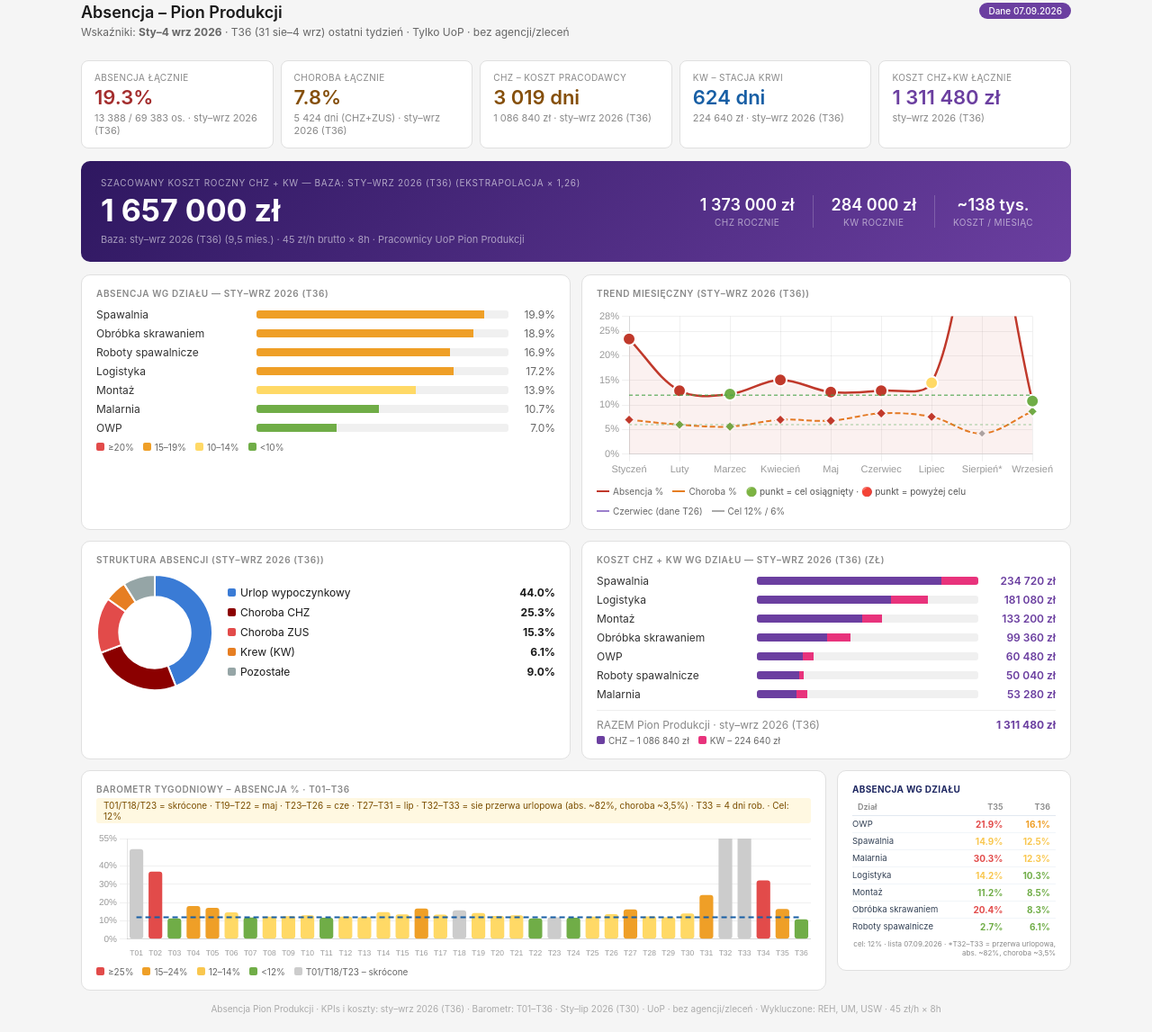
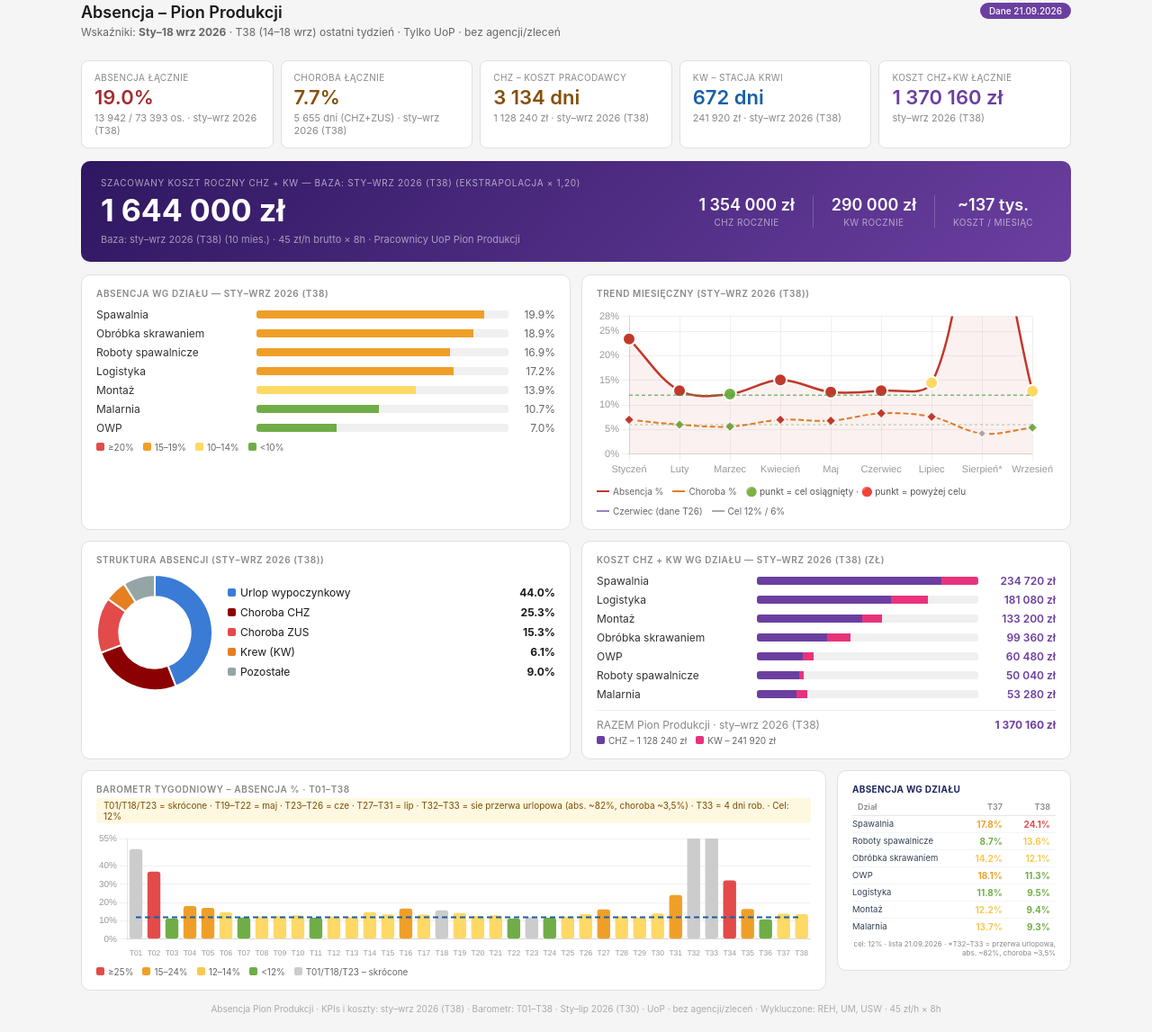
Before and after one commit to magdalenasiemienczuk/dashboard_HR, a plain HTML site: page index.html in a window 1280 px wide. Shown: the part 17-1164 px from the top of the page at 90% size. Drawn offline with nearby package versions, Linux system fonts and the light colour scheme.

Commit message:
Add files via upload

```diff
--- a/index.html
+++ b/index.html
@@ -74,39 +74,39 @@
   <div class="header">
     <div>
       <h1>Absencja – Pion Produkcji</h1>
-      <div class="subtitle">Wskaźniki: <strong>Sty–4 wrz 2026</strong> · T36 (31 sie–4 wrz) ostatni tydzień · Tylko UoP · bez agencji/zleceń</div>
+      <div class="subtitle">Wskaźniki: <strong>Sty–18 wrz 2026</strong> · T38 (14–18 wrz) ostatni tydzień · Tylko UoP · bez agencji/zleceń</div>
     </div>
-    <span class="badge">Dane 07.09.2026</span>
+    <span class="badge">Dane 21.09.2026</span>
   </div>
 
 
   <!-- KPI -->
   <div class="kpis">
-    <div class="kpi danger"><div class="kpi-label">Absencja łącznie</div><div class="kpi-val">19.3%</div><div class="kpi-sub">13 388 / 69 383 os. · sty–wrz 2026 (T36)</div></div>
-    <div class="kpi warn"><div class="kpi-label">Choroba łącznie</div><div class="kpi-val">7.8%</div><div class="kpi-sub">5 424 dni (CHZ+ZUS) · sty–wrz 2026 (T36)</div></div>
-    <div class="kpi warn"><div class="kpi-label">CHZ – koszt pracodawcy</div><div class="kpi-val">3 019 dni</div><div class="kpi-sub">1 086 840 zł · sty–wrz 2026 (T36)</div></div>
-    <div class="kpi info"><div class="kpi-label">KW – stacja krwi</div><div class="kpi-val">624 dni</div><div class="kpi-sub">224 640 zł · sty–wrz 2026 (T36)</div></div>
-    <div class="kpi money"><div class="kpi-label">Koszt CHZ+KW łącznie</div><div class="kpi-val">1 311 480 zł</div><div class="kpi-sub">sty–wrz 2026 (T36)</div></div>
+    <div class="kpi danger"><div class="kpi-label">Absencja łącznie</div><div class="kpi-val">19.0%</div><div class="kpi-sub">13 942 / 73 393 os. · sty–wrz 2026 (T38)</div></div>
+    <div class="kpi warn"><div class="kpi-label">Choroba łącznie</div><div class="kpi-val">7.7%</div><div class="kpi-sub">5 655 dni (CHZ+ZUS) · sty–wrz 2026 (T38)</div></div>
+    <div class="kpi warn"><div class="kpi-label">CHZ – koszt pracodawcy</div><div class="kpi-val">3 134 dni</div><div class="kpi-sub">1 128 240 zł · sty–wrz 2026 (T38)</div></div>
+    <div class="kpi info"><div class="kpi-label">KW – stacja krwi</div><div class="kpi-val">672 dni</div><div class="kpi-sub">241 920 zł · sty–wrz 2026 (T38)</div></div>
+    <div class="kpi money"><div class="kpi-label">Koszt CHZ+KW łącznie</div><div class="kpi-val">1 370 160 zł</div><div class="kpi-sub">sty–wrz 2026 (T38)</div></div>
   </div>
 
   <!-- ROCZNIE -->
   <div class="rocznie">
     <div class="rocznie-main">
-      <div class="rocznie-label">Szacowany koszt roczny CHZ + KW — baza: sty–wrz 2026 (T36) (ekstrapolacja × 1,26)</div>
-      <div class="rocznie-val">1 657 000 zł</div>
-      <div class="rocznie-sub">Baza: sty–wrz 2026 (T36) (9,5 mies.) · 45 zł/h brutto × 8h · Pracownicy UoP Pion Produkcji</div>
+      <div class="rocznie-label">Szacowany koszt roczny CHZ + KW — baza: sty–wrz 2026 (T38) (ekstrapolacja × 1,20)</div>
+      <div class="rocznie-val">1 644 000 zł</div>
+      <div class="rocznie-sub">Baza: sty–wrz 2026 (T38) (10 mies.) · 45 zł/h brutto × 8h · Pracownicy UoP Pion Produkcji</div>
     </div>
     <div class="rocznie-split">
-      <div class="rocznie-item"><div class="rocznie-item-val">1 373 000 zł</div><div class="rocznie-item-label">CHZ rocznie</div></div>
-      <div class="rocznie-item"><div class="rocznie-item-val">284 000 zł</div><div class="rocznie-item-label">KW rocznie</div></div>
-      <div class="rocznie-item"><div class="rocznie-item-val">~138 tys.</div><div class="rocznie-item-label">Koszt / miesiąc</div></div>
+      <div class="rocznie-item"><div class="rocznie-item-val">1 354 000 zł</div><div class="rocznie-item-label">CHZ rocznie</div></div>
+      <div class="rocznie-item"><div class="rocznie-item-val">290 000 zł</div><div class="rocznie-item-label">KW rocznie</div></div>
+      <div class="rocznie-item"><div class="rocznie-item-val">~137 tys.</div><div class="rocznie-item-label">Koszt / miesiąc</div></div>
     </div>
   </div>
 
   <!-- RZĄD 1 -->
   <div class="grid2">
     <div class="panel">
-      <div class="sec">Absencja wg działu — sty–wrz 2026 (T36)</div>
+      <div class="sec">Absencja wg działu — sty–wrz 2026 (T38)</div>
       <div id="bary-dzial"></div>
       <div class="legend">
         <span><span class="dot" style="background:#E24B4A"></span>≥20%</span>
@@ -116,7 +116,7 @@
       </div>
     </div>
     <div class="panel">
-      <div class="sec">Trend miesięczny (sty–wrz 2026 (T36))</div>
+      <div class="sec">Trend miesięczny (sty–wrz 2026 (T38))</div>
       <div style="position:relative;height:190px"><canvas id="trendChart"></canvas></div>
       <div class="legend">
         <span><span style="display:inline-block;width:14px;height:2px;background:#C0392B;vertical-align:middle"></span>Absencja %</span>
@@ -132,7 +132,7 @@
   <!-- RZĄD 2 -->
   <div class="grid2">
     <div class="panel">
-      <div class="sec">Struktura absencji (sty–wrz 2026 (T36))</div>
+      <div class="sec">Struktura absencji (sty–wrz 2026 (T38))</div>
       <div class="donut-row">
         <div style="position:relative;width:130px;height:130px"><canvas id="donut"></canvas></div>
         <div class="donut-legend">
@@ -145,14 +145,14 @@
       </div>
     </div>
     <div class="panel">
-      <div class="sec">Koszt CHZ + KW wg działu — sty–wrz 2026 (T36) (zł)</div>
+      <div class="sec">Koszt CHZ + KW wg działu — sty–wrz 2026 (T38) (zł)</div>
       <div id="bary-koszt"></div>
       <div class="koszt-total">
-        <div class="koszt-total-row"><span style="color:#888">RAZEM Pion Produkcji · sty–wrz 2026 (T36)</span><strong style="color:#6B3FA0">1 311 480 zł</strong></div>
+        <div class="koszt-total-row"><span style="color:#888">RAZEM Pion Produkcji · sty–wrz 2026 (T38)</span><strong style="color:#6B3FA0">1 370 160 zł</strong></div>
       </div>
       <div class="legend" style="margin-top:4px">
-        <span><span class="dot" style="background:#6B3FA0"></span>CHZ – 1 086 840 zł</span>
-        <span><span class="dot" style="background:#E8337C"></span>KW – 224 640 zł</span>
+        <span><span class="dot" style="background:#6B3FA0"></span>CHZ – 1 128 240 zł</span>
+        <span><span class="dot" style="background:#E8337C"></span>KW – 241 920 zł</span>
       </div>
     </div>
   </div>
@@ -161,7 +161,7 @@
   <div style="display:grid;grid-template-columns:1fr 260px;gap:12px;margin-top:12px;align-items:start">
     <div class="panel">
       <div class="barometr-note">
-        <div class="sec" style="margin:0">Barometr tygodniowy – absencja % · T01–T36</div>
+        <div class="sec" style="margin:0">Barometr tygodniowy – absencja % · T01–T38</div>
         <span class="maj-tag">T01/T18/T23 = skrócone · T19–T22 = maj · T23–T26 = cze · T27–T31 = lip · T32–T33 = sie przerwa urlopowa (abs. ~82%, choroba ~3,5%) · T33 = 4 dni rob. · Cel: 12%</span>
       </div>
       <div style="position:relative;height:145px"><canvas id="weekChart"></canvas></div>
@@ -176,23 +176,23 @@
     <div class="panel">
       <div class="tdzial-title">ABSENCJA WG DZIAŁU</div>
       <table class="tdzial-table">
-        <thead><tr><th>Dział</th><th>T35</th><th>T36</th></tr></thead>
+        <thead><tr><th>Dział</th><th>T37</th><th>T38</th></tr></thead>
         <tbody>
-          <tr><td class="td-name">OWP</td><td class="td-val" style="color:#E24B4A;font-weight:700">21.9%</td><td class="td-val" style="color:#EF9F27;font-weight:700">16.1%</td></tr>
-          <tr><td class="td-name">Spawalnia</td><td class="td-val" style="color:#F9C74F;font-weight:700">14.9%</td><td class="td-val" style="color:#F9C74F;font-weight:700">12.5%</td></tr>
-          <tr><td class="td-name">Malarnia</td><td class="td-val" style="color:#E24B4A;font-weight:700">30.3%</td><td class="td-val" style="color:#F9C74F;font-weight:700">12.3%</td></tr>
-          <tr><td class="td-name">Logistyka</td><td class="td-val" style="color:#F9C74F;font-weight:700">14.2%</td><td class="td-val" style="color:#70AD47;font-weight:700">10.3%</td></tr>
-          <tr><td class="td-name">Montaż</td><td class="td-val" style="color:#70AD47;font-weight:700">11.2%</td><td class="td-val" style="color:#70AD47;font-weight:700">8.5%</td></tr>
-          <tr><td class="td-name">Obróbka skrawaniem</td><td class="td-val" style="color:#E24B4A;font-weight:700">20.4%</td><td class="td-val" style="color:#70AD47;font-weight:700">8.3%</td></tr>
-          <tr><td class="td-name">Roboty spawalnicze</td><td class="td-val" style="color:#70AD47;font-weight:700">2.7%</td><td class="td-val" style="color:#70AD47;font-weight:700">6.1%</td></tr>
+          <tr><td class="td-name">Spawalnia</td><td class="td-val" style="color:#EF9F27;font-weight:700">17.8%</td><td class="td-val" style="color:#E24B4A;font-weight:700">24.1%</td></tr>
+          <tr><td class="td-name">Roboty spawalnicze</td><td class="td-val" style="color:#70AD47;font-weight:700">8.7%</td><td class="td-val" style="color:#F9C74F;font-weight:700">13.6%</td></tr>
+          <tr><td class="td-name">Obróbka skrawaniem</td><td class="td-val" style="color:#F9C74F;font-weight:700">14.2%</td><td class="td-val" style="color:#F9C74F;font-weight:700">12.1%</td></tr>
+          <tr><td class="td-name">OWP</td><td class="td-val" style="color:#EF9F27;font-weight:700">18.1%</td><td class="td-val" style="color:#70AD47;font-weight:700">11.3%</td></tr>
+          <tr><td class="td-name">Logistyka</td><td class="td-val" style="color:#70AD47;font-weight:700">11.8%</td><td class="td-val" style="color:#70AD47;font-weight:700">9.5%</td></tr>
+          <tr><td class="td-name">Montaż</td><td class="td-val" style="color:#F9C74F;font-weight:700">12.2%</td><td class="td-val" style="color:#70AD47;font-weight:700">9.4%</td></tr>
+          <tr><td class="td-name">Malarnia</td><td class="td-val" style="color:#F9C74F;font-weight:700">13.7%</td><td class="td-val" style="color:#70AD47;font-weight:700">9.3%</td></tr>
         </tbody>
       </table>
-      <div class="tdzial-cel">cel: 12% · lista 07.09.2026 · *T32–T33 = przerwa urlopowa, abs. ~82%, choroba ~3,5%</div>
+      <div class="tdzial-cel">cel: 12% · lista 21.09.2026 · *T32–T33 = przerwa urlopowa, abs. ~82%, choroba ~3,5%</div>
     </div>
   </div>
 
   <div class="footer">
-    Absencja Pion Produkcji · KPIs i koszty: sty–wrz 2026 (T36) · Barometr: T01–T36 · Sty–lip 2026 (T30) · UoP · bez agencji/zleceń · Wykluczone: REH, UM, USW · 45 zł/h × 8h
+    Absencja Pion Produkcji · KPIs i koszty: sty–wrz 2026 (T38) · Barometr: T01–T38 · Sty–lip 2026 (T30) · UoP · bez agencji/zleceń · Wykluczone: REH, UM, USW · 45 zł/h × 8h
   </div>
 
 </div><!-- /container -->
@@ -232,15 +232,15 @@ new Chart(document.getElementById("trendChart"),{type:"line",
   data:{labels:["Styczeń","Luty","Marzec","Kwiecień","Maj","Czerwiec","Lipiec","Sierpień*","Wrzesień"],
     datasets:[
       {label:"Absencja %",
-       data:[23.4,12.9,12.2,15.1,12.6,12.9,14.5,51.8,10.8],
+       data:[23.4,12.9,12.2,15.1,12.6,12.9,14.5,51.8,12.8],
        borderColor:"#C0392B",borderWidth:2.5,
        backgroundColor:"rgba(192,57,43,0.07)",fill:true,tension:0.35,
        pointRadius:[7,7,7,7,7,7,7,5,7],
-       pointBackgroundColor:["#C0392B","#C0392B","#70AD47","#C0392B","#C0392B","#C0392B","#FFD966","#AAAAAA","#70AD47"],
+       pointBackgroundColor:["#C0392B","#C0392B","#70AD47","#C0392B","#C0392B","#C0392B","#FFD966","#AAAAAA","#FFD966"],
        pointBorderColor:"#fff",pointBorderWidth:2,
        pointStyle:"circle",order:1},
       {label:"Choroba %",
-       data:[7.0,6.0,5.6,7.0,6.8,8.3,7.6,4.2,8.7],
+       data:[7.0,6.0,5.6,7.0,6.8,8.3,7.6,4.2,5.4],
        borderColor:"#E67E22",borderWidth:2,borderDash:[6,3],
        fill:false,tension:0.35,
        pointRadius:[6,6,6,6,6,6,6,5,6],
@@ -281,9 +281,9 @@ new Chart(document.getElementById("donut"),{type:"doughnut",
 });
 
 // Barometr
-const wLabels=["T01","T02","T03","T04","T05","T06","T07","T08","T09","T10","T11","T12","T13","T14","T15","T16","T17","T18","T19","T20","T21","T22","T23","T24","T25","T26","T27","T28","T29","T30","T31","T32","T33","T34","T35","T36"];
-const wVals=  [49.2, 36.9, 11.4, 18.1, 17.1, 14.7, 11.8, 12.3, 12.6, 13.0, 11.7, 12.3, 12.1, 14.8, 13.5, 16.8, 13.4, 15.8, 14.3, 12.7, 13.1, 11.4, 12.0, 11.7, 12.3, 13.7, 16.3, 12.4, 12.0, 14.1, 24.1, 80.9, 84.7, 32.1, 16.5, 10.8];
-const wDaty=["1–2 sty (skrócony)","5–9 sty","12–16 sty","19–23 sty","26–30 sty","2–6 lut","9–13 lut","16–20 lut","23–27 lut","2–6 mar","9–13 mar","16–20 mar","23–27 mar","30 mar–3 kwi","6–10 kwi","13–17 kwi","20–24 kwi","27–30 kwi (4 dni, bez 1 maja)","4–8 maj","11–15 maj","18–22 maj","25–29 maj","1–3 cze (3 dni, Boże Ciało)","8–12 cze","15–19 cze","22–26 cze","29 cze–3 lip","6–10 lip","13–17 lip","20–24 lip","27–31 lip","3–7 sie (przerwa urlopowa)","10–13 sie (przerwa, 4 dni)","17–21 sie","24–28 sie","31 sie–4 wrz"];
+const wLabels=["T01","T02","T03","T04","T05","T06","T07","T08","T09","T10","T11","T12","T13","T14","T15","T16","T17","T18","T19","T20","T21","T22","T23","T24","T25","T26","T27","T28","T29","T30","T31","T32","T33","T34","T35","T36","T37","T38"];
+const wVals=  [49.2, 36.9, 11.4, 18.1, 17.1, 14.7, 11.8, 12.3, 12.6, 13.0, 11.7, 12.3, 12.1, 14.8, 13.5, 16.8, 13.4, 15.8, 14.3, 12.7, 13.1, 11.4, 12.0, 11.7, 12.3, 13.7, 16.3, 12.4, 12.0, 14.1, 24.1, 80.9, 84.7, 32.1, 16.5, 10.8, 13.9, 13.7];
+const wDaty=["1–2 sty (skrócony)","5–9 sty","12–16 sty","19–23 sty","26–30 sty","2–6 lut","9–13 lut","16–20 lut","23–27 lut","2–6 mar","9–13 mar","16–20 mar","23–27 mar","30 mar–3 kwi","6–10 kwi","13–17 kwi","20–24 kwi","27–30 kwi (4 dni, bez 1 maja)","4–8 maj","11–15 maj","18–22 maj","25–29 maj","1–3 cze (3 dni, Boże Ciało)","8–12 cze","15–19 cze","22–26 cze","29 cze–3 lip","6–10 lip","13–17 lip","20–24 lip","27–31 lip","3–7 sie (przerwa urlopowa)","10–13 sie (przerwa, 4 dni)","17–21 sie","24–28 sie","31 sie–4 wrz","7–11 wrz","14–18 wrz"];
 new Chart(document.getElementById("weekChart"),{type:"bar",
   data:{labels:wLabels,datasets:[
     {type:"line",label:"Cel 12%",data:wLabels.map(()=>12),
```
